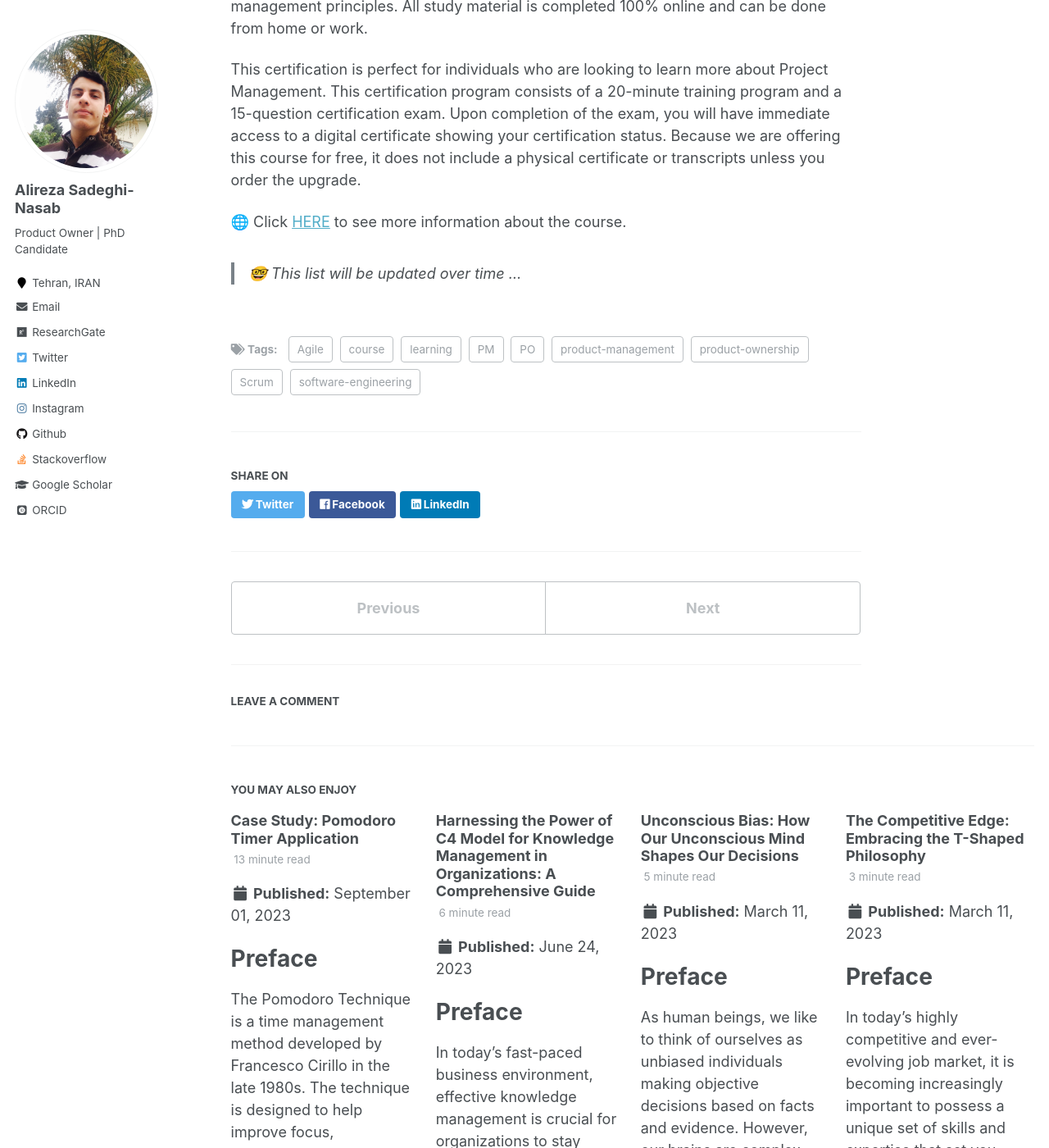
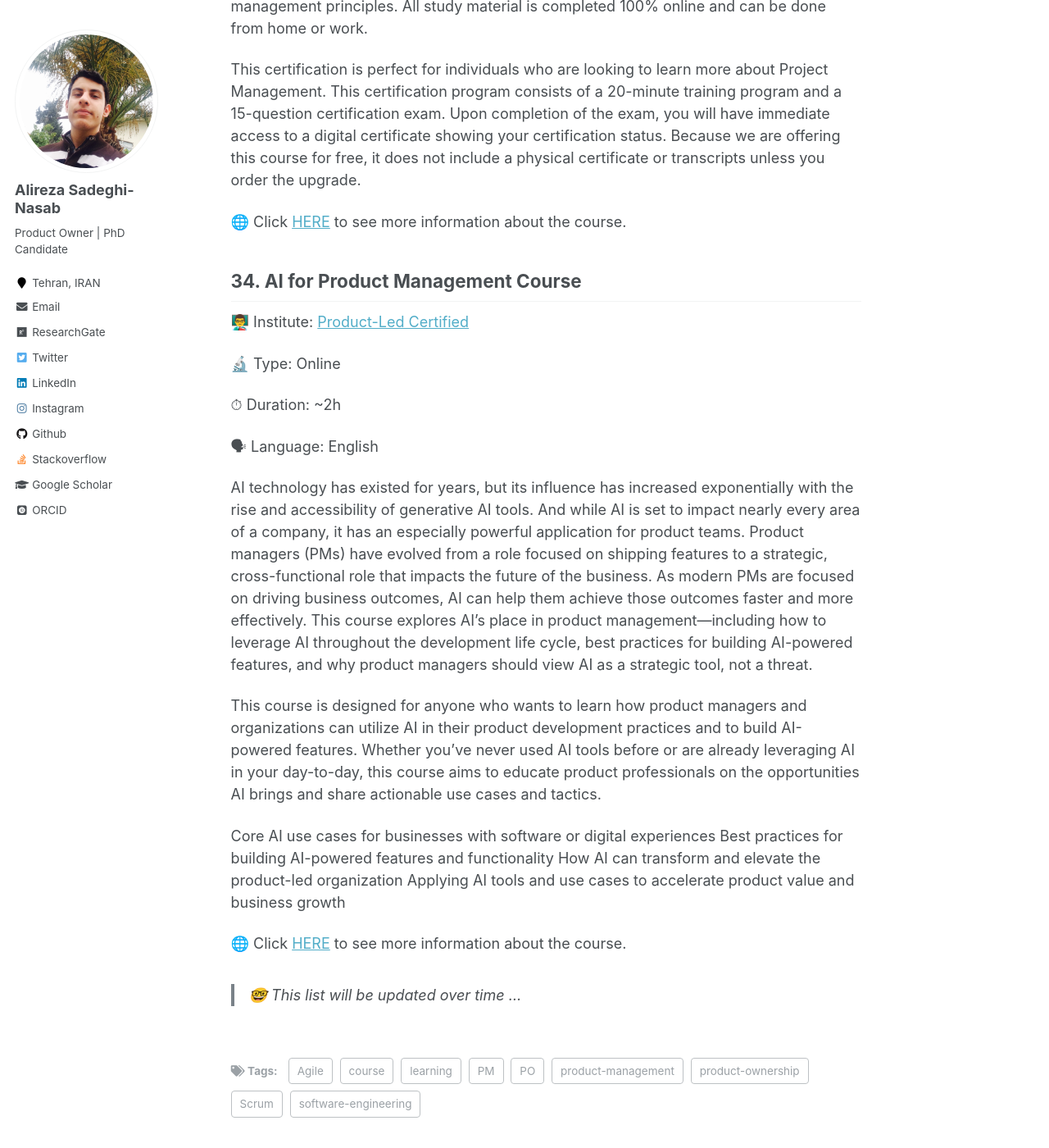
Before and after one commit to AlirezaSN/AlirezaSN.github.io, a Jekyll site: the page built from _posts/2023-03-25-blog-post-14.md, in a window 1280 px wide and 1400 px high, scrolled down 29076 px. Shown: the whole window at 82% size. Built offline with Jekyll 4.4.1, drawn with Linux system fonts in a browser that asks for light colours; some web fonts are replaced; comment, search, counter and statistics services are not loaded; some of the changed text lies outside the part shown.

Commit message:
add a new course

```diff
--- a/_posts/2023-03-25-blog-post-14.md
+++ b/_posts/2023-03-25-blog-post-14.md
@@ -804,4 +804,25 @@ This certification is perfect for individuals who are looking to learn more abou
 
 🌐 Click [HERE](https://www.msicertified.com/project-management/project-management-essentials-certified/) to see more information about the course.
 
+## 34. AI for Product Management Course
+
+👨‍🏫 Institute: [Product-Led Certified](https://www.productledcertified.com)
+
+🔬 Type: Online
+
+⏱ Duration: ~2h
+
+🗣 Language: English
+
+AI technology has existed for years, but its influence has increased exponentially with the rise and accessibility of generative AI tools. And while AI is set to impact nearly every area of a company, it has an especially powerful application for product teams. Product managers (PMs) have evolved from a role focused on shipping features to a strategic, cross-functional role that impacts the future of the business. As modern PMs are focused on driving business outcomes, AI can help them achieve those outcomes faster and more effectively. This course explores AI’s place in product management—including how to leverage AI throughout the development life cycle, best practices for building AI-powered features, and why product managers should view AI as a strategic tool, not a threat.
+
+This course is designed for anyone who wants to learn how product managers and organizations can utilize AI in their product development practices and to build AI-powered features. Whether you’ve never used AI tools before or are already leveraging AI in your day-to-day, this course aims to educate product professionals on the opportunities AI brings and share actionable use cases and tactics.
+
+Core AI use cases for businesses with software or digital experiences
+Best practices for building AI-powered features and functionality
+How AI can transform and elevate the product-led organization
+Applying AI tools and use cases to accelerate product value and business growth
+
+🌐 Click [HERE](https://www.productledcertified.com/ai-for-product-management) to see more information about the course.
+
 > 🤓 This list will be updated over time ...
```
